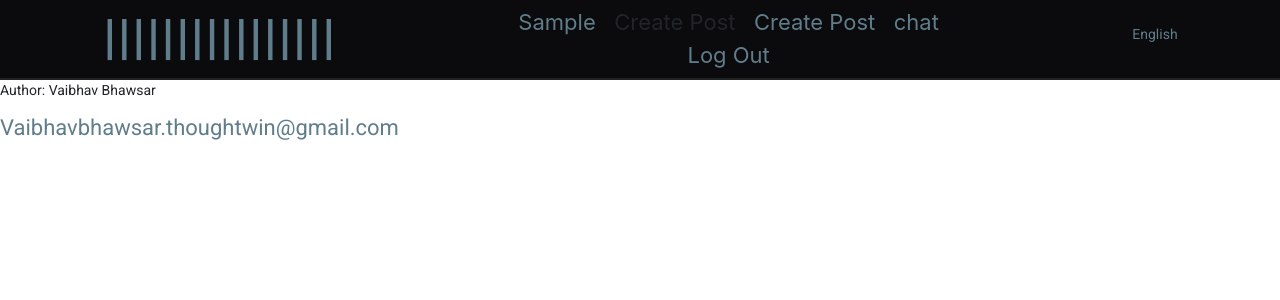
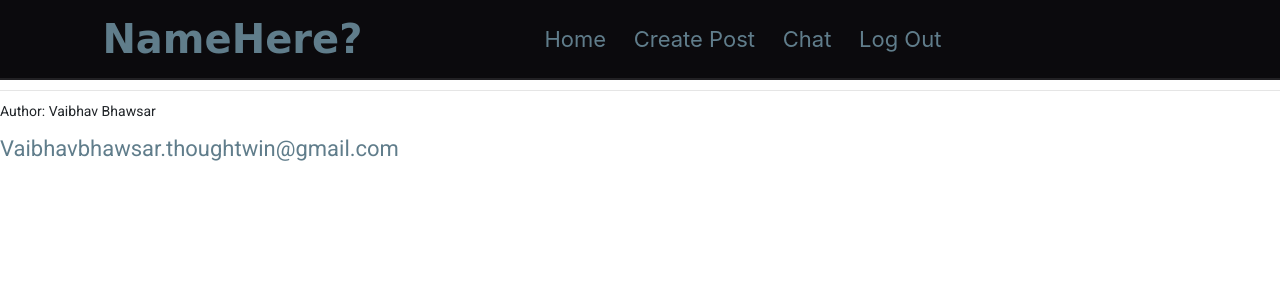
Before and after one commit to vaibhavbhwsr/mysite, a Django app: page / in a window 1280 px wide. Shown: the top 300 px of the page. Run offline with Django 3.2, Linux system fonts and the light colour scheme; the visitor is signed in with stand-in values (Sample User, id 1); data that the repository does not hold is empty; some libraries are stand-ins or nearby versions; some web fonts are replaced.

Commit message:
Modified with static files properly

```diff
--- a/mysite/mysite/urls.py
+++ b/mysite/mysite/urls.py
@@ -23,5 +23,6 @@ urlpatterns = [
     path('', include('registration.urls')),
 ]
 
-if settings.DEBUG:
-    urlpatterns += static(settings.MEDIA_URL, document_root=settings.MEDIA_ROOT)
+# It doesn't required after getting understanding over static files
+# if settings.DEBUG:
+#     urlpatterns += static(settings.MEDIA_URL, document_root=settings.MEDIA_ROOT)
--- a/mysite/registration/models.py
+++ b/mysite/registration/models.py
@@ -9,5 +9,5 @@ class Post(models.Model):
     user_name = models.ForeignKey(User, on_delete=models.CASCADE)
     date_posted = models.DateTimeField(default=timezone.now)
     description = models.CharField(max_length=255, blank=True)
-    picture = models.ImageField(upload_to='path/to/img')
+    picture = models.ImageField(upload_to='images/post')
     tags = models.CharField(max_length=100, blank=True)
--- a/mysite/registration/templates/registration/profile.html
+++ b/mysite/registration/templates/registration/profile.html
@@ -2,14 +2,7 @@
 
 {% block title %}Hello! {{ user | capfirst }}{% endblock %}
 
-{% block style %}
-	img {
-	  width: 35%;
-	  height: 25%;
-	}
-{% endblock %}
 {% block content %}
-<div>
 <div>
 	{% if user.is_authenticated %}
 		{% for message in messages %}
@@ -20,20 +13,25 @@
 		<a href="{% url 'login' %}">Log In</a>
 	{% endif %}
 </div>
+<div class="container">
+	<div class="row">
+	  <div class="col-md-8">
 		{% for post in posts %}
-	<div>
-		<div>
-			<h5><b>{{ post.user_name | capfirst }}</b></h5>
-			<small>Posted on {{ post.date_posted }}</small>
-			<p>{{ post.description }}</p>
+		<div class="card card-signin my-5">
+		  <div class="card-body">
+			<a class="text-dark" href="{{ post.user_name.profile.get_absolute_url }}"><b>{{ post.user_name | capfirst }}</b></a>
+			<br><small class="text-muted">Posted on {{ post.date_posted }}</small>
+			<br><br>
+			<p class="card-text text-dark">{{ post.description }}</p>
 		  </div>
-		<a href="{% url 'detail' post.id %}"><img src="{{ post.picture.url }}"></a>
+		  <a href="{% url 'detail' post.id %}"><img class="card-img-top" src="/static/{{ post.picture.url }}" alt=""></a>
 		  {% if post.tags %}
 		  <br>
-		<p><b>Tags: <i>{{ post.tags }}</i></b></p>
+		  <p class="text-danger ml-3"><b>Tags: <i>{{ post.tags }}</i></b></p>
 		  {% endif %}
 		</div>
-	<hr>
 		{% endfor %}
 	   </div>
+	</div>
+</div>
 {% endblock %}
--- a/mysite/registration/urls.py
+++ b/mysite/registration/urls.py
@@ -15,7 +15,7 @@ urlpatterns = [
 	path('createpost/', views.PostCreateView.as_view(), name='createpost'),
 	path('', views.PostListView.as_view(), name='post'),
 	path('detail/<int:pk>', views.PostDetailView.as_view(), name='detail'),
-	path('delete/<int:pk>', views.PostDeleteView.as_view(), name='delete'),
+	path('delete/<int:pk>', views.PostDeleteView.as_view(), name='post-delete'),
 	path('deleted/', TemplateView.as_view(template_name='registration/post/post_delete.html'), name='deleted'),
 	path('post/<int:pk>/update/', views.PostUpdateView.as_view(), name='post-update'),
 ]
--- a/mysite/registration/views.py
+++ b/mysite/registration/views.py
@@ -4,7 +4,7 @@ from django.views.generic.base import TemplateView
 from django.contrib.auth.decorators import login_required
 from django.utils.decorators import method_decorator
 from django.contrib.auth.views import LoginView, LogoutView
-from django.contrib.auth.mixins import LoginRequiredMixin, UserPassesTestMixin
+from django.contrib.auth.mixins import LoginRequiredMixin
 from .models import Post
 from django.contrib.messages.views import SuccessMessageMixin
 
@@ -38,6 +38,7 @@ class PostCreateView(SuccessMessageMixin, LoginRequiredMixin, CreateView):
     template_name = 'registration/create_post.html'
     success_url = '/'
     success_message = 'Your Post Created and Uploaded Successfully'
+    extra_context = {'value': 'Create Post'}
 
     def form_valid(self, form):
         """If the form is valid, save the associated model."""
@@ -61,24 +62,18 @@ class PostDetailView(DetailView):
     template_name = 'registration/post/detail.html'
 
 
-@method_decorator(login_required, name='dispatch')
-class PostDeleteView(DeleteView):
+# @method_decorator(login_required, name='dispatch')
+class PostDeleteView(SuccessMessageMixin, LoginRequiredMixin, DeleteView):
     model = Post
     template_name = 'registration/post/post_confirm_delete.html'
-    success_url = '/deleted/'
+    success_url = '/'
+    success_message = 'Your Post Deleted Successfully'
 
 
-class PostUpdateView(LoginRequiredMixin, UserPassesTestMixin, UpdateView):
+class PostUpdateView(SuccessMessageMixin, LoginRequiredMixin, UpdateView):
     model = Post
-    fields = ['description', 'picture', 'tags']
+    form_class = NewPostForm
     template_name = 'registration/create_post.html'
-
-    def form_valid(self, form):
-        form.instance.user_name = self.request.user
-        return super().form_valid(form)
-
-    def test_func(self):
-        post = self.get_object()
-        if self.request.user == post.user_name:
-            return True
-        return False
+    success_url = '/'
+    extra_context = {'value': 'Update Post'}
+    success_message = 'Your Post Updated Successfully'
--- a/mysite/templates/layout/footer.html
+++ b/mysite/templates/layout/footer.html
@@ -1,3 +1,4 @@
+<hr>
 <footer>
   <p>Author: Vaibhav Bhawsar</p>
   <p><a href="mailto:vaibhavbhawsar.thoughtwin@gmail.com">Vaibhavbhawsar.thoughtwin@gmail.com</a></p>
--- a/mysite/templates/layout/header.html
+++ b/mysite/templates/layout/header.html
@@ -3,7 +3,7 @@
     <div class="grid">
 
         <div class="logo">
-            <a href="{% url 'post' %}">||||||||||||||||</a>
+            <a href="{% url 'post' %}">NameHere?</a>
         </div>
 
         <input type="checkbox" class="navigationCheckbox" id="navi">
@@ -14,22 +14,23 @@
 
         <nav class="menu bg-black">
             <div class="menu-item">
-                <a href="{% url 'post' %}" class="liens">{{ user | capfirst }}</a>
+                <a href="{% url 'post' %}" class="liens">Home</a>
+<!--            <a class="fa fa-pencil create-post-model-popup" data-toggle="modal" id="createpostlink"-->
+<!--                data-url="#" data-target="#createpost" title="create_new_post"-->
+<!--                data-tooltip>Create Post</a>-->
+                <a href="{% url 'createpost' %}" class="liens">Create Post</a>
+                <a href="#" class="liens">Chat</a>
+                <a class="liens" href="{% url 'logout' %}" >Log Out</a>
+            </div>
 
-                <a class="fa fa-pencil create-post-model-popup" data-toggle="modal" id="createpostlink"
-                    data-url="#" data-target="#createpost" title="create_new_post"
-                    data-tooltip>Create Post</a>
-                <a href="{% url 'createpost' %}" class="liens">Create Post</a>
-                <a href="#" class="liens">chat</a>
-                <a href="{% url 'logout' %}" class="liens">Log Out</a>
-            </div>
         </nav>
 
-        <div class="langueEN">
-            <a href="#">
-                <p class="english" >English</p>
-            </a>
-        </div>
+<!--        <div class="langueEN">-->
+<!--            <a href="#">-->
+<!--                <p class="english" >English</p>-->
+<!--            </a>-->
+<!--        </div>-->
+
 
     </div>
 
--- a/mysite/templates/mysite/base.html
+++ b/mysite/templates/mysite/base.html
@@ -1,5 +1,5 @@
+<!DOCTYPE html>
 {% load static %}
-<!DOCTYPE html>
 <html lang="en">
     <head>
         <title>{% block title %} SiteName {% endblock title %}</title>
@@ -53,7 +53,7 @@
             <!-- For DataTable css-->
             <script src="{% static 'js/jquery.min.js' %}" ></script>
             <script src="{% static 'js/bootstrap.min.js' %}" ></script>
-           <script type="text/javascript" src="{% static 'js/static.js' %}"></script>
+            <script type="text/javascript" src="{% static 'js/static.js' %}"></script>
             {% block extra_js %}
             {% endblock extra_js %}
         {% endblock js %}
```
Also changed, not shown: mysite/mysite/settings.py (+4 -3 lines), mysite/registration/templates/registration/create_post.html (+33 -2 lines), mysite/registration/templates/registration/post/detail.html (+60 -8 lines), mysite/media/path/to/img/1.jpeg (deleted), mysite/media/path/to/img/10.jpg (deleted), mysite/media/path/to/img/11.jpeg (deleted), mysite/media/path/to/img/12.jpg (deleted), mysite/media/path/to/img/4.jpg (deleted), mysite/static/images/post/2.png (renamed from mysite/media/path/to/img/2.png), mysite/static/images/post/3.jpg (renamed from mysite/media/path/to/img/3.jpg), mysite/static/images/post/7.jpg (added), mysite/static/images/post/8.jpeg (renamed from mysite/media/path/to/img/8.jpeg). Lines whose indentation alone changed are shown as unchanged.
